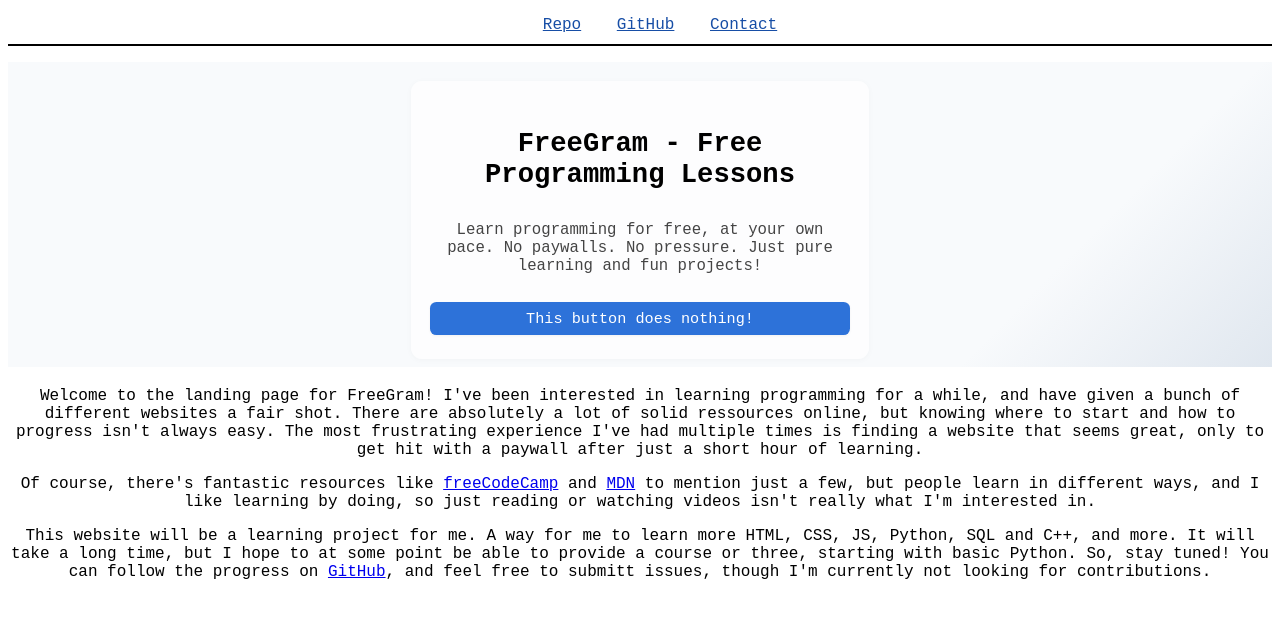
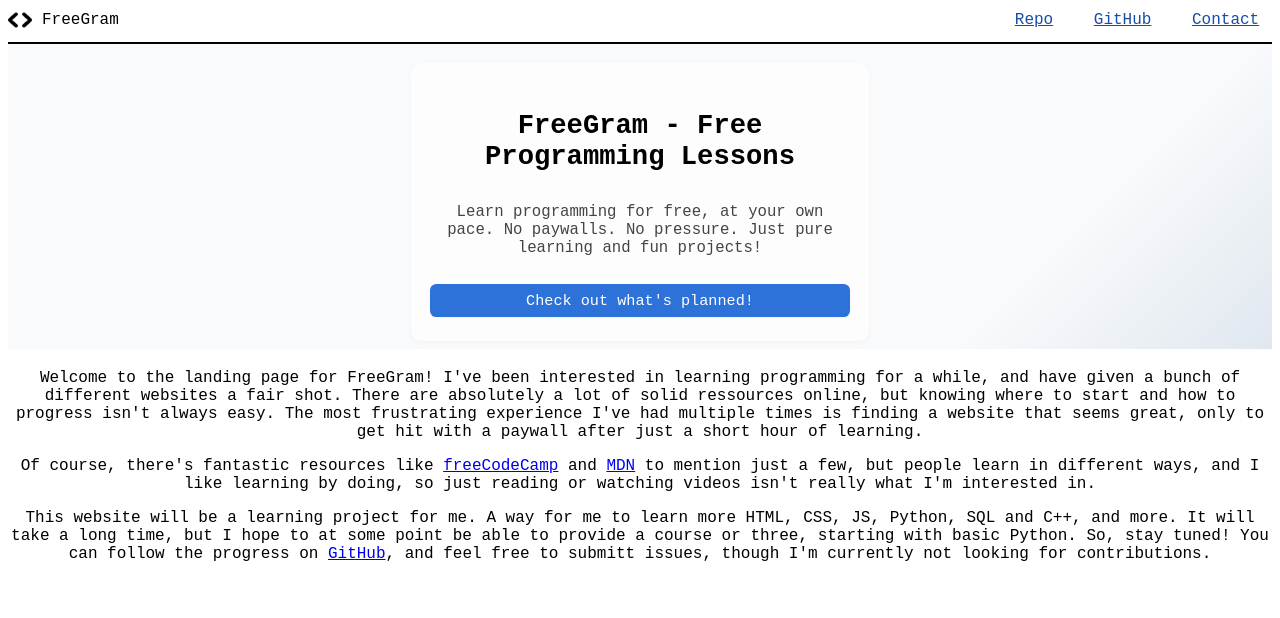
Before and after one commit to AnBasement/FreeGram, a website: page index.html in a window 1280 px wide. Drawn offline with Linux system fonts and the light colour scheme.

Commit message:
Updates to navbar.

```diff
--- a/index.html
+++ b/index.html
@@ -8,6 +8,10 @@
     </head>
     <body>
         <nav>
+            <div class="logo">
+                <img src="/assets/images/code-icon.png" alt="Brackets" class="logo-icon">
+                FreeGram
+            </div>
             <ul class="menu">
                 <li><a href="https://github.com/AnBasement/FreeGram">Repo</a></li>
                 <li><a href="https://github.com/AnBasement">GitHub</a></li>
@@ -18,7 +22,7 @@
             <div class="hero-content">
                 <h1>FreeGram - Free Programming Lessons</h1>
                 <p>Learn programming for free, at your own pace. No paywalls. No pressure. Just pure learning and fun projects!</p>
-                <button class="cta" onclick="alertButton()">This button does nothing!</button>
+                <button class="cta" id="plans">Check out what's planned!</button>
             </div>
         </section>
         <main>
--- a/script.js
+++ b/script.js
@@ -1,3 +1,3 @@
-function alertButton() {
-    alert("Button clicked!")
-}
+document.getElementById("plans").addEventListener("click", () => {
+  window.location.href = "plans.html";
+});
--- a/styles.css
+++ b/styles.css
@@ -3,12 +3,29 @@
     font-family:'Courier New', Courier, monospace
 }
 
+nav {
+    display: flex;
+    justify-content: space-between;
+    align-items: center;
+    border-bottom: solid black 2px;
+    padding-bottom: 10px
+}
+
+.logo {
+    display: flex;
+    align-items: center;
+}
+
+.logo-icon {
+    height: 1.5rem;
+    margin-right: 10px;
+}
+
 .menu {
     display: flex;
-    justify-content: center;
-    gap: 10px;
-    border-bottom: solid black 2px;
-    padding-bottom: 10px;
+    gap: 15px;
+    margin: 0;
+    padding: 0;
     list-style: none;
 }
 
```
Also changed, not shown: plans.html (added, +34 -0 lines), assets/images/code-icon.png (added).
